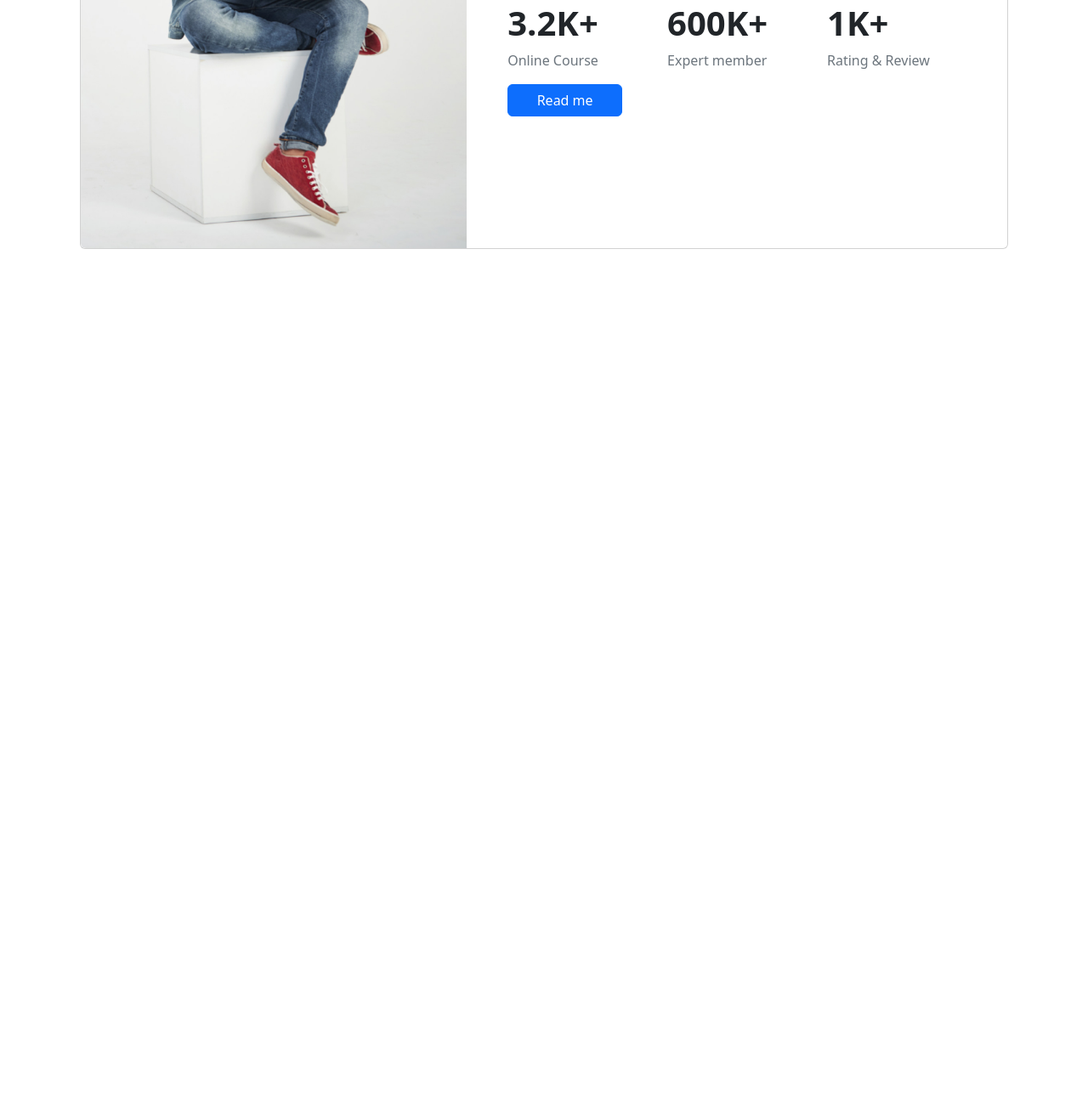
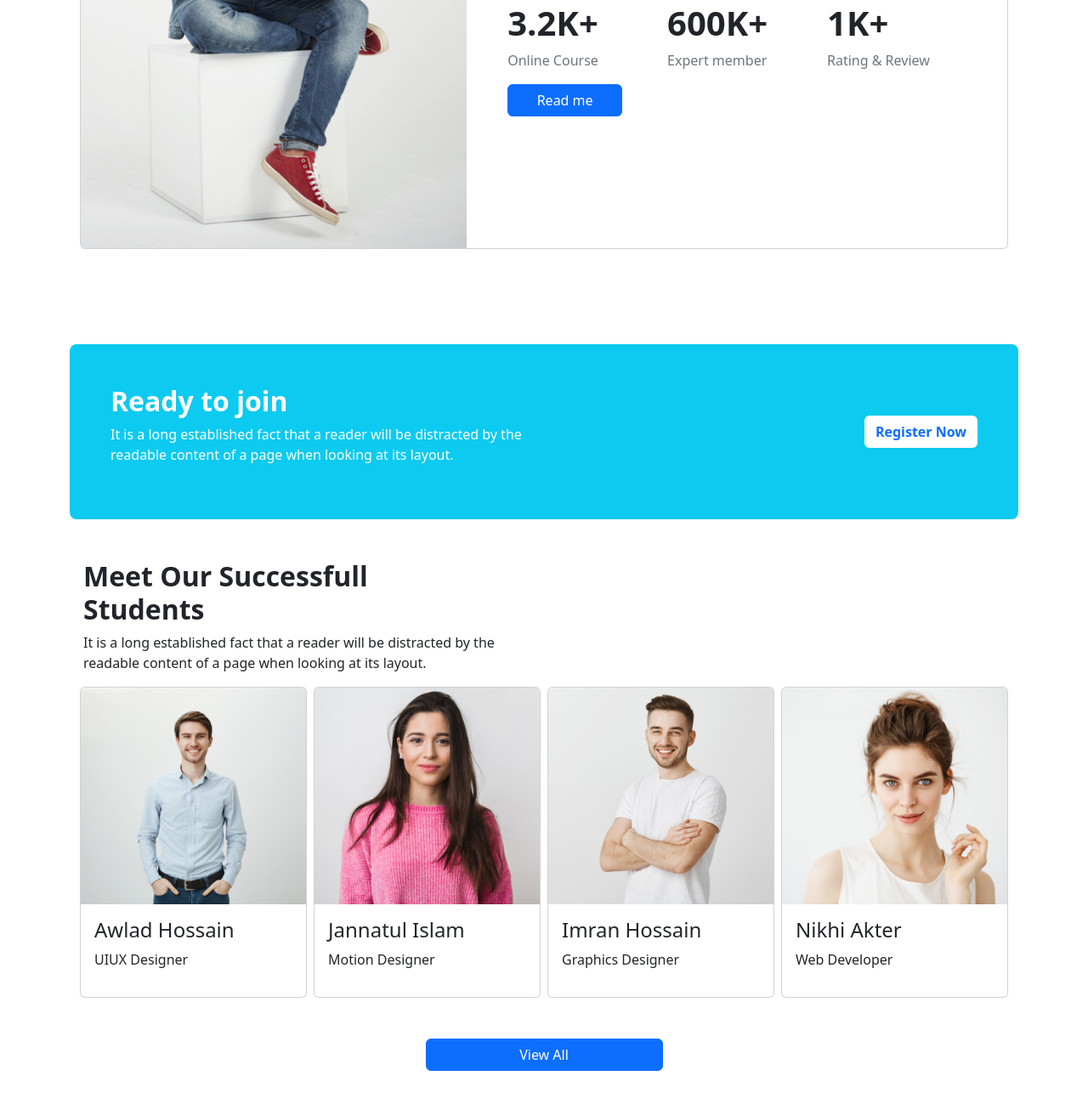
Before and after one commit to Mdtanvir71/3rd-assesment, a plain HTML site: page index.html in a window 1280 px wide. Shown: the part 1955-3254 px from the top of the page at 85% size. Before the commit the page ends 2312 px from the top, so only its background shows below. Drawn offline with nearby package versions, Linux system fonts and the light colour scheme.

Commit message:
five commit

```diff
--- a/index.html
+++ b/index.html
@@ -279,10 +279,100 @@
 
         </section>
         <!-- Elearning institute end -->
+        <!-- ----registration container-- -->
+        <section id="register">
+            <div class="d-flex mt-5 bg-info p-5 justify-content-between align-items-center rounded-3  small-heading">
+                <div class="w-50">
+                    <h2 class="fw-bold text-white">Ready to join</h2>
+                    <p class="text-white">It is a long established fact that a reader will be distracted by the
+                        readable content of a page when looking at its layout.</p>
+                </div>
+                <div>
+                    <button type="button" class="btn btn-white bg-white text-primary fw-bold" data-bs-toggle="modal"
+                        data-bs-target="#staticBackdrop">
+                        Register Now
+                    </button>
+                    <!-- Modal -->
+                    <div class="modal fade" id="staticBackdrop" data-bs-backdrop="static" data-bs-keyboard="false"
+                        tabindex="-1" aria-labelledby="staticBackdropLabel" aria-hidden="true">
+                        <div class="modal-dialog">
+                            <div class="modal-content">
+                                <div class="modal-header">
+                                    <h5 class="modal-title" id="staticBackdropLabel">Registration!</h5>
+                                    <button type="button" class="btn-close" data-bs-dismiss="modal"
+                                        aria-label="Close"></button>
+                                </div>
+                                <div class="modal-body">
+                                    <p>Are You Complete Registration?</p>
+                                </div>
+                                <div class="modal-footer">
+                                    <button type="button" class="btn btn-secondary"
+                                        data-bs-dismiss="modal">Close</button>
+                                    <a href=""><button type="button" class="btn btn-primary">Register</button></a>
+                                </div>
+                            </div>
+                        </div>
+                    </div>
+                </div>
+            </div>
+        </section>
+        <!-- -----successfull Student---  -->
+        <section class="mt-5" id="successfull">
+            <div class="ms-3">
+                <h2 class="fw-bold">Meet Our Successfull
+                    <br> Students
+                </h2>
+                <p>It is a long established fact that a reader will be distracted by the
+                    <br> readable content of a page when looking at its layout.
+                </p>
+            </div>
+            <div class="container">
+                <div class="row g-2 align-items-center">
+                    <div class="col-12 col-md-6 col-lg-3">
+                        <div class="card">
+                            <img src="images/student/student-1.png" class="card-img-top img-fluid" alt="...">
+                            <div class="card-body">
+                                <h4>Awlad Hossain</h4>
+                                <p>UIUX Designer</p>
+                            </div>
+                        </div>
+                    </div>
+                    <div class="col-12 col-md-6 col-lg-3">
+                        <div class="card">
+                            <img src="images/student/student-2.png" class="card-img-top img-fluid" alt="...">
+                            <div class="card-body">
+                                <h4>Jannatul Islam</h4>
+                                <p>Motion Designer</p>
+                            </div>
+                        </div>
+                    </div>
+                    <div class="col-12 col-md-6 col-lg-3">
+                        <div class="card">
+                            <img src="images/student/student-3.png" class="card-img-top img-fluid" alt="...">
+                            <div class="card-body">
+                                <h4>Imran Hossain</h4>
+                                <p>Graphics Designer</p>
+                            </div>
+                        </div>
+                    </div>
+                    <div class="col-12 col-md-6 col-lg-3">
+                        <div class="card">
+                            <img src="images/student/student-4.png" class="card-img-top img-fluid" alt="...">
+                            <div class="card-body">
+                                <h4>Nikhi Akter </h4>
+                                <p>Web Developer</p>
+                            </div>
+                        </div>
+                    </div>
+                </div>
+            </div>
+            <div class="d-grid col-4 col-md-3 col-lg-3 mx-auto m-5">
+                <button class="btn btn-primary" type="button">View All</button>
+            </div>
 
-        <script src="https://cdn.jsdelivr.net/npm/bootstrap@5.2.0/dist/js/bootstrap.bundle.min.js"
-            integrity="sha384-A3rJD856KowSb7dwlZdYEkO39Gagi7vIsF0jrRAoQmDKKtQBHUuLZ9AsSv4jD4Xa"
-            crossorigin="anonymous"></script>
+            <script src="https://cdn.jsdelivr.net/npm/bootstrap@5.2.0/dist/js/bootstrap.bundle.min.js"
+                integrity="sha384-A3rJD856KowSb7dwlZdYEkO39Gagi7vIsF0jrRAoQmDKKtQBHUuLZ9AsSv4jD4Xa"
+                crossorigin="anonymous"></script>
 
 </body>
 
```
